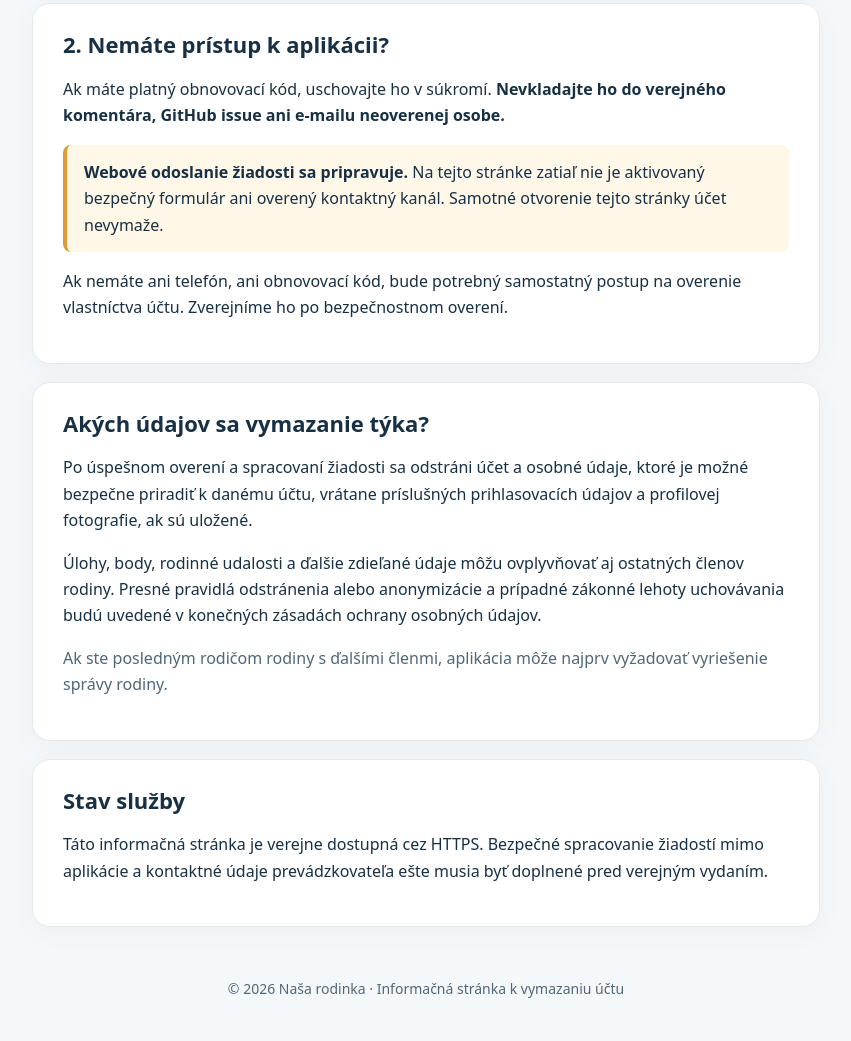
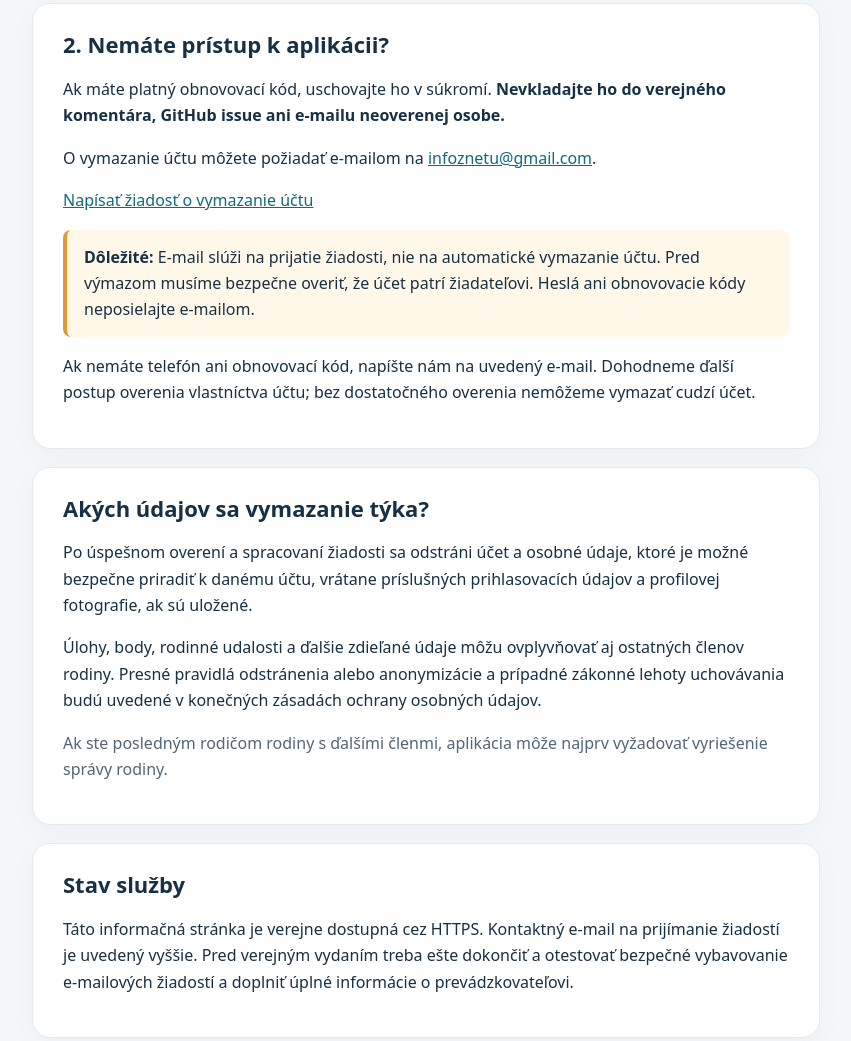
Before and after one commit to infoznetu-rgb/nasa-rodinka-vymazanie-uctu, a plain HTML site: page index.html in a window 1280 px wide. Shown: the part 836-1877 px from the top of the page, without its empty margins (214-1065 px from the left). Drawn offline with Linux system fonts and the light colour scheme.

Commit message:
Update index.html

```diff
--- a/index.html
+++ b/index.html
@@ -36,8 +36,10 @@
     <section class="panel" aria-labelledby="outside">
       <h2 id="outside">2. Nemáte prístup k aplikácii?</h2>
       <p>Ak máte platný obnovovací kód, uschovajte ho v súkromí. <strong>Nevkladajte ho do verejného komentára, GitHub issue ani e-mailu neoverenej osobe.</strong></p>
-      <div class="notice" role="status"><strong>Webové odoslanie žiadosti sa pripravuje.</strong> Na tejto stránke zatiaľ nie je aktivovaný bezpečný formulár ani overený kontaktný kanál. Samotné otvorenie tejto stránky účet nevymaže.</div>
-      <p>Ak nemáte ani telefón, ani obnovovací kód, bude potrebný samostatný postup na overenie vlastníctva účtu. Zverejníme ho po bezpečnostnom overení.</p>
+      <p>O vymazanie účtu môžete požiadať e-mailom na <a href="mailto:infoznetu@gmail.com?subject=Na%C5%A1a%20rodinka%20%E2%80%93%20%C5%BEiados%C5%A5%20o%20vymazanie%20%C3%BA%C4%8Dtu">infoznetu@gmail.com</a>.</p>
+      <p><a href="mailto:infoznetu@gmail.com?subject=Na%C5%A1a%20rodinka%20%E2%80%93%20%C5%BEiados%C5%A5%20o%20vymazanie%20%C3%BA%C4%8Dtu">Napísať žiadosť o vymazanie účtu</a></p>
+      <div class="notice" role="status"><strong>Dôležité:</strong> E-mail slúži na prijatie žiadosti, nie na automatické vymazanie účtu. Pred výmazom musíme bezpečne overiť, že účet patrí žiadateľovi. Heslá ani obnovovacie kódy neposielajte e-mailom.</div>
+      <p>Ak nemáte telefón ani obnovovací kód, napíšte nám na uvedený e-mail. Dohodneme ďalší postup overenia vlastníctva účtu; bez dostatočného overenia nemôžeme vymazať cudzí účet.</p>
     </section>
     <section class="panel" aria-labelledby="data">
       <h2 id="data">Akých údajov sa vymazanie týka?</h2>
@@ -47,7 +49,7 @@
     </section>
     <section class="panel" aria-labelledby="status">
       <h2 id="status">Stav služby</h2>
-      <p>Táto informačná stránka je verejne dostupná cez HTTPS. Bezpečné spracovanie žiadostí mimo aplikácie a kontaktné údaje prevádzkovateľa ešte musia byť doplnené pred verejným vydaním.</p>
+      <p>Táto informačná stránka je verejne dostupná cez HTTPS. Kontaktný e-mail na prijímanie žiadostí je uvedený vyššie. Pred verejným vydaním treba ešte dokončiť a otestovať bezpečné vybavovanie e-mailových žiadostí a doplniť úplné informácie o prevádzkovateľovi.</p>
     </section>
   </main>
   <footer>© 2026 Naša rodinka · Informačná stránka k vymazaniu účtu</footer>
```
